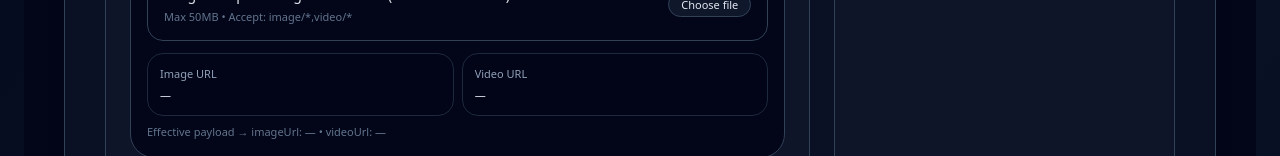
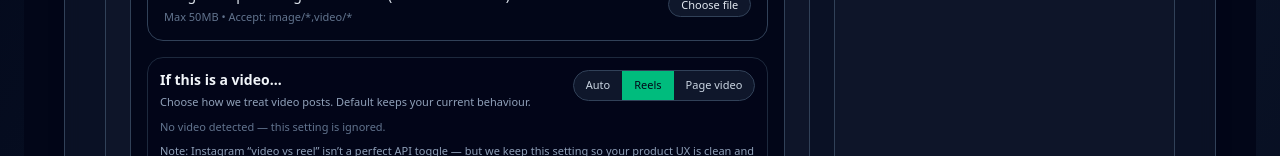
Before and after one commit to Hypnohippy/root-health-ops-dashboard1, a Next.js app: page /dashboard in a window 1280 px wide. Shown: the part 644-800 px from the top of the page. Built offline with nearby package versions, Linux system fonts and the light colour scheme; no server answers.

Commit message:
Update page.tsx

```diff
--- a/app/dashboard/page.tsx
+++ b/app/dashboard/page.tsx
@@ -68,6 +68,9 @@ type Draft = {
   imageUrl: string;
   videoUrl: string;
   selectedPlatforms: ProviderId[];
+
+  // NEW: remember video intent
+  videoIntent: VideoIntent;
 };
 
 function loadDrafts(): Draft[] {
@@ -112,8 +115,7 @@ function extractFriendlyError(item: any): string {
 
   const metaTitle =
     item?.details?.error?.error_user_title || item?.error?.error_user_title;
-  const metaMessage =
-    item?.details?.error?.message || item?.error?.message;
+  const metaMessage = item?.details?.error?.message || item?.error?.message;
   if (metaTitle && metaMessage) return `${metaTitle}: ${metaMessage}`;
   if (metaMessage) return String(metaMessage);
 
@@ -188,6 +190,13 @@ function defaultLocalDateTimePlus(minutes: number) {
 type Mode = "now" | "approval";
 type MediaMode = "auto" | "image" | "video";
 
+/**
+ * NEW: user-friendly “video destination” intent
+ * - default keeps your current working behaviour (reels-first)
+ * - backend can interpret this later without breaking payload
+ */
+type VideoIntent = "auto" | "reels" | "page_video";
+
 function looksLikeVideoUrl(u: string) {
   const s = (u || "").trim().toLowerCase();
   if (!s) return false;
@@ -227,6 +236,9 @@ export default function DashboardHomePage() {
   const [videoUrl, setVideoUrl] = useState("");
 
   const [mediaMode, setMediaMode] = useState<MediaMode>("auto");
+
+  // NEW: video destination intent (default keeps current behaviour = reels-first)
+  const [videoIntent, setVideoIntent] = useState<VideoIntent>("reels");
 
   const [selected, setSelected] = useState<ProviderId[]>([]);
 
@@ -305,6 +317,7 @@ export default function DashboardHomePage() {
       imageUrl,
       videoUrl,
       selectedPlatforms: selected,
+      videoIntent,
     };
     const next = [d, ...drafts];
     setDrafts(next);
@@ -316,6 +329,7 @@ export default function DashboardHomePage() {
     setImageUrl(d.imageUrl || "");
     setVideoUrl(d.videoUrl || "");
     setSelected(Array.isArray(d.selectedPlatforms) ? d.selectedPlatforms : []);
+    setVideoIntent((d as any)?.videoIntent || "reels");
   }
 
   function deleteDraft(id: string) {
@@ -384,12 +398,11 @@ export default function DashboardHomePage() {
       return { imageUrl: "", videoUrl: vid };
     }
 
-    // auto
-    // Prefer video if it looks like a video
+    // auto: prefer video if it looks like a video
     if (vid && looksLikeVideoUrl(vid)) return { imageUrl: "", videoUrl: vid };
     if (img && looksLikeImageUrl(img)) return { imageUrl: img, videoUrl: "" };
 
-    // If both filled, prefer video (safer for your use-case)
+    // If both filled, prefer video
     if (vid) return { imageUrl: "", videoUrl: vid };
     return { imageUrl: img, videoUrl: "" };
   }
@@ -409,6 +422,9 @@ export default function DashboardHomePage() {
           imageUrl: media.imageUrl,
           videoUrl: media.videoUrl,
           platforms: selected,
+
+          // NEW: pass intent to backend (safe, won’t break anything)
+          videoIntent,
         }),
       });
 
@@ -490,6 +506,8 @@ export default function DashboardHomePage() {
               created_at: new Date().toISOString(),
             },
             ...(media.videoUrl ? { video_url: media.videoUrl } : {}),
+            // NEW: save intent with the scheduled post meta
+            video_intent: videoIntent,
           },
           createdBy: {
             user_id: "owner",
@@ -597,16 +615,12 @@ export default function DashboardHomePage() {
     const kind = String((m as any)?.kind || "").toLowerCase();
 
     const isVideo =
-      kind === "video" ||
-      ct.startsWith("video/") ||
-      looksLikeVideoUrl(url);
+      kind === "video" || ct.startsWith("video/") || looksLikeVideoUrl(url);
 
     const isImage =
-      kind === "image" ||
-      ct.startsWith("image/") ||
-      looksLikeImageUrl(url);
+      kind === "image" || ct.startsWith("image/") || looksLikeImageUrl(url);
 
-    // Prefer video if ambiguous
+    // Prefer video if unambiguous
     if (isVideo && !isImage) {
       setVideoUrl(url);
       setImageUrl("");
@@ -621,7 +635,7 @@ export default function DashboardHomePage() {
       return;
     }
 
-    // Ambiguous (no content-type) → decide by extension
+    // Ambiguous → decide by extension
     if (looksLikeVideoUrl(url)) {
       setVideoUrl(url);
       setImageUrl("");
@@ -638,6 +652,7 @@ export default function DashboardHomePage() {
   const clearVideo = () => setVideoUrl("");
 
   const media = effectiveMediaPayload();
+  const hasEffectiveVideo = !!media.videoUrl;
 
   return (
     <div className="min-h-screen bg-slate-950 text-slate-100 px-4 py-10">
@@ -758,7 +773,9 @@ export default function DashboardHomePage() {
                           </span>{" "}
                           as pending
                         </li>
-                        <li>• Approver sees full content + “Posted by Clinic Owner”</li>
+                        <li>
+                          • Approver sees full content + “Posted by Clinic Owner”
+                        </li>
                         <li>• Approve → it becomes ready → Post now</li>
                       </ul>
                     </div>
@@ -826,6 +843,72 @@ export default function DashboardHomePage() {
                     disabled={loadingAccounts}
                     onUploaded={onUploadedQuickBlast}
                   />
+                </div>
+
+                {/* NEW: Video destination toggle */}
+                <div className="mt-4 rounded-2xl border border-slate-800 bg-slate-950/60 p-3">
+                  <div className="flex items-start justify-between gap-3">
+                    <div>
+                      <div className="text-sm font-semibold">If this is a video…</div>
+                      <div className="mt-1 text-[11px] text-slate-400">
+                        Choose how we treat video posts. Default keeps your current behaviour.
+                      </div>
+                    </div>
+
+                    <div className="inline-flex rounded-full bg-slate-900 border border-slate-700 overflow-hidden text-[11px]">
+                      <button
+                        type="button"
+                        onClick={() => setVideoIntent("auto")}
+                        className={[
+                          "px-3 py-1.5",
+                          videoIntent === "auto"
+                            ? "bg-emerald-500 text-slate-950"
+                            : "text-slate-300",
+                        ].join(" ")}
+                      >
+                        Auto
+                      </button>
+                      <button
+                        type="button"
+                        onClick={() => setVideoIntent("reels")}
+                        className={[
+                          "px-3 py-1.5",
+                          videoIntent === "reels"
+                            ? "bg-emerald-500 text-slate-950"
+                            : "text-slate-300",
+                        ].join(" ")}
+                      >
+                        Reels
+                      </button>
+                      <button
+                        type="button"
+                        onClick={() => setVideoIntent("page_video")}
+                        className={[
+                          "px-3 py-1.5",
+                          videoIntent === "page_video"
+                            ? "bg-emerald-500 text-slate-950"
+                            : "text-slate-300",
+                        ].join(" ")}
+                      >
+                        Page video
+                      </button>
+                    </div>
+                  </div>
+
+                  <div className="mt-2 text-[11px] text-slate-500">
+                    {hasEffectiveVideo ? (
+                      <>
+                        Video detected ✅ Using:{" "}
+                        <span className="text-slate-200 font-semibold">{videoIntent}</span>
+                      </>
+                    ) : (
+                      <>No video detected — this setting is ignored.</>
+                    )}
+                  </div>
+
+                  <div className="mt-2 text-[11px] text-slate-400">
+                    Note: Instagram “video vs reel” isn’t a perfect API toggle — but we keep this setting so your product UX is clean and future-proof.
+                  </div>
                 </div>
 
                 <div className="mt-3 grid gap-2 md:grid-cols-2 text-[11px]">
@@ -1031,15 +1114,25 @@ export default function DashboardHomePage() {
                   </div>
 
                   <div className="mt-3 grid gap-2 sm:grid-cols-2">
-                    {channelCards.map((p) => {
-                      const isConnected = connectedPlatforms.has(p);
-                      const isSelected = selected.includes(p);
+                    {[
+                      "facebook",
+                      "linkedin",
+                      "instagram",
+                      "threads",
+                      "tiktok",
+                      "google",
+                      "email",
+                      "whatsapp",
+                    ].map((p) => {
+                      const pp = p as ProviderId;
+                      const isConnected = connectedPlatforms.has(pp);
+                      const isSelected = selected.includes(pp);
 
                       return (
                         <button
-                          key={p}
+                          key={pp}
                           type="button"
-                          onClick={() => togglePlatform(p)}
+                          onClick={() => togglePlatform(pp)}
                           disabled={!isConnected}
                           className={`flex items-center justify-between rounded-2xl border px-3 py-3 text-left text-sm transition ${
                             !isConnected
@@ -1050,7 +1143,9 @@ export default function DashboardHomePage() {
                           }`}
                         >
                           <div>
-                            <div className="font-medium">{PROVIDER_LABELS[p]}</div>
+                            <div className="font-medium">
+                              {PROVIDER_LABELS[pp]}
+                            </div>
                             <div className="text-[11px] text-slate-500">
                               {isConnected ? "connected" : "not connected"}
                             </div>
@@ -1081,7 +1176,9 @@ export default function DashboardHomePage() {
                     type="button"
                     onClick={sendQuickBlast}
                     disabled={
-                      sending || message.trim().length === 0 || selected.length === 0
+                      sending ||
+                      message.trim().length === 0 ||
+                      selected.length === 0
                     }
                     className="rounded-2xl bg-emerald-500 px-5 py-2 text-sm font-semibold text-slate-950 hover:bg-emerald-400 disabled:opacity-60"
                   >
@@ -1115,7 +1212,9 @@ export default function DashboardHomePage() {
                   <div className="mt-4 rounded-2xl border border-slate-700 bg-slate-950 p-4">
                     <div className="text-sm">
                       <div
-                        className={result.success ? "text-emerald-200" : "text-amber-200"}
+                        className={
+                          result.success ? "text-emerald-200" : "text-amber-200"
+                        }
                       >
                         {friendlySummary?.headline ||
                           (result.success ? "Success." : "Not sent.")}
@@ -1133,16 +1232,22 @@ export default function DashboardHomePage() {
                       ) : null}
                     </div>
 
-                    {Array.isArray(result.results) && result.results.length > 0 && (
+                    {Array.isArray(result.results) &&
+                      result.results.length > 0 && (
                         <div className="mt-4 space-y-2">
                           {result.results.map((r: any, idx: number) => {
                             const platform =
-                            (String(r?.platform || "") as ProviderId) || "facebook";
+                              (String(r?.platform || "") as ProviderId) ||
+                              "facebook";
                             const ok = !!r?.ok;
                             const skipped = !!r?.skipped;
-                          const label = formatPlatformName(r?.platform || platform);
+                            const label = formatPlatformName(
+                              r?.platform || platform
+                            );
 
-                          const friendly = ok ? "Posted." : extractFriendlyError(r);
+                            const friendly = ok
+                              ? "Posted."
+                              : extractFriendlyError(r);
                             const tip = !ok
                               ? friendlySuggestionForPlatform(platform, r)
                               : null;
@@ -1166,7 +1271,11 @@ export default function DashboardHomePage() {
                                         : "border-red-500/50 text-red-200 bg-red-500/10",
                                     ].join(" ")}
                                   >
-                                  {ok ? "✅ Posted" : skipped ? "⚠️ Skipped" : "❌ Failed"}
+                                    {ok
+                                      ? "✅ Posted"
+                                      : skipped
+                                      ? "⚠️ Skipped"
+                                      : "❌ Failed"}
                                   </div>
                                 </div>
 
@@ -1200,15 +1309,21 @@ export default function DashboardHomePage() {
                 {adminOpen && (
                   <div className="mt-4 rounded-2xl border border-slate-700 bg-slate-950 p-4 text-xs text-slate-300">
                     <div className="text-slate-400 mb-2">Admin info (safe).</div>
-                    <div>Selected platforms: {selected.join(", ") || "(none)"}</div>
+                    <div>
+                      Selected platforms: {selected.join(", ") || "(none)"}
+                    </div>
                     <div className="mt-1">
-                      Connected platforms: {Array.from(connectedPlatforms).join(", ") || "(none)"}
+                      Connected platforms:{" "}
+                      {Array.from(connectedPlatforms).join(", ") || "(none)"}
                     </div>
                     <div className="mt-1">
                       OrganisationId: {organisationId || "(loading…)"}
                     </div>
-                    <div className="mt-1">Mode: {mode === "now" ? "Send now" : "Queue for approval"}</div>
+                    <div className="mt-1">
+                      Mode: {mode === "now" ? "Send now" : "Queue for approval"}
+                    </div>
                     <div className="mt-1">mediaMode: {mediaMode}</div>
+                    <div className="mt-1">videoIntent: {videoIntent}</div>
                     <div className="mt-1">imageUrl: {media.imageUrl ? "✅ set" : "—"}</div>
                     <div className="mt-1">videoUrl: {media.videoUrl ? "✅ set" : "—"}</div>
                   </div>
@@ -1246,6 +1361,9 @@ export default function DashboardHomePage() {
                       <div className="mt-2 text-[11px] text-slate-500">
                         Channels: {d.selectedPlatforms?.join(", ") || "(none)"}
                       </div>
+                      <div className="mt-1 text-[11px] text-slate-500">
+                        Video intent: {(d as any)?.videoIntent || "reels"}
+                      </div>
 
                       <div className="mt-3 flex flex-wrap gap-2">
                         <button
```
Lines whose indentation alone changed are shown as unchanged.
